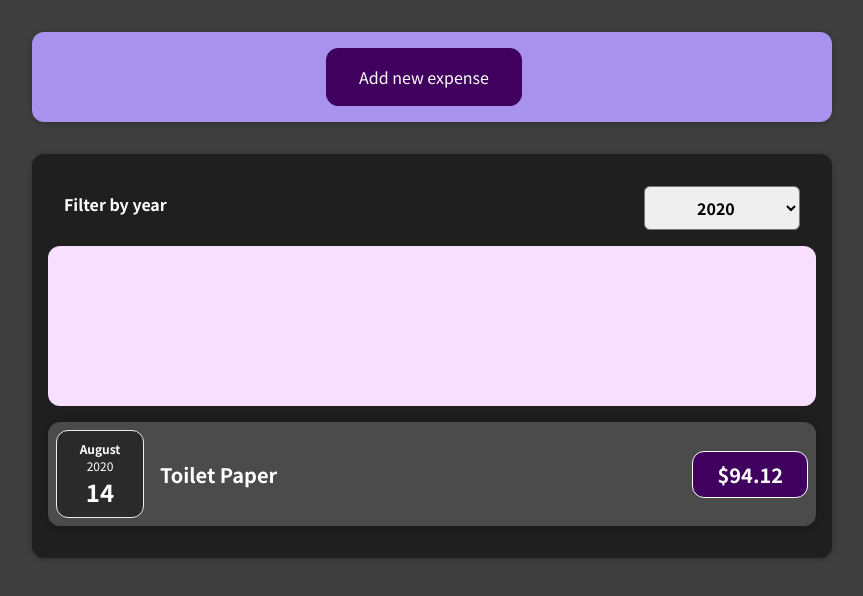
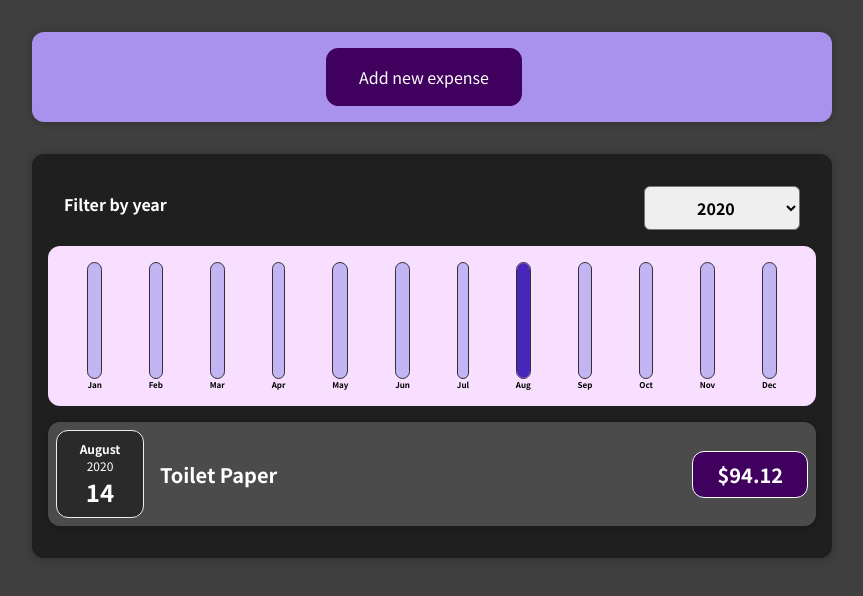
Before and after one commit to Ogaga01/React-Course, a React (Create React App) app: page / in a window 1280 px wide. Shown: the top 596 px of the page, without its empty margins (208-1071 px from the left). Built offline with nearby package versions, Linux system fonts and the light colour scheme.

Commit message:
Dynamic styling

```diff
--- a/src/components/Chart/Chart.js
+++ b/src/components/Chart/Chart.js
@@ -1,21 +1,22 @@
+import ChartBar from "./ChartBar";
 import "./Chart.css";
-import ChartBar from "./ChartBar";
 
 const Chart = (props) => {
-    const dataPointsValues = props.dataPoints.map((dataPoint)=>{return dataPoint.value})
-    const totalMaximum = Math.max(...dataPointsValues)
+  const dataPointValues = props.dataPoints.map((dataPoint) => dataPoint.value);
+  const totalMaximum = Math.max(...dataPointValues);
 
   return (
     <div className="chart">
-      {props.dataPoints.map((dataPoint) => {
+      {props.dataPoints.map((dataPoint) => (
         <ChartBar
           key={dataPoint.label}
           value={dataPoint.value}
           maxValue={totalMaximum}
           label={dataPoint.label}
-        />;
-      })}
+        />
+      ))}
     </div>
   );
 };
-export default Chart
+
+export default Chart;
--- a/src/components/Expenses/ExpensesChart.js
+++ b/src/components/Expenses/ExpensesChart.js
@@ -1,4 +1,4 @@
-import Chart from "../Chart/Chart"
+import Chart from "../Chart/Chart";
 
 const ExpensesChart = (props) => {
   const chartDataPoints = [
@@ -17,14 +17,11 @@ const ExpensesChart = (props) => {
   ];
 
   for (const expense of props.expenses) {
-        const expenseMonth = expense.date.getMonth()
-        chartDataPoints[expenseMonth].value += expense.amount
+    const expenseMonth = expense.date.getMonth(); // starting at 0 => January => 0
+    chartDataPoints[expenseMonth].value += expense.amount;
   }
 
-    return (
-        <div>
-            <Chart dataPoints={chartDataPoints} />
-        </div>
-    )
-}
-export default ExpensesChart
+  return <Chart dataPoints={chartDataPoints} />;
+};
+
+export default ExpensesChart;
```
Also changed, not shown: src/components/Chart/ChartBar.js (+9 -6 lines). Lines whose indentation alone changed are shown as unchanged.
